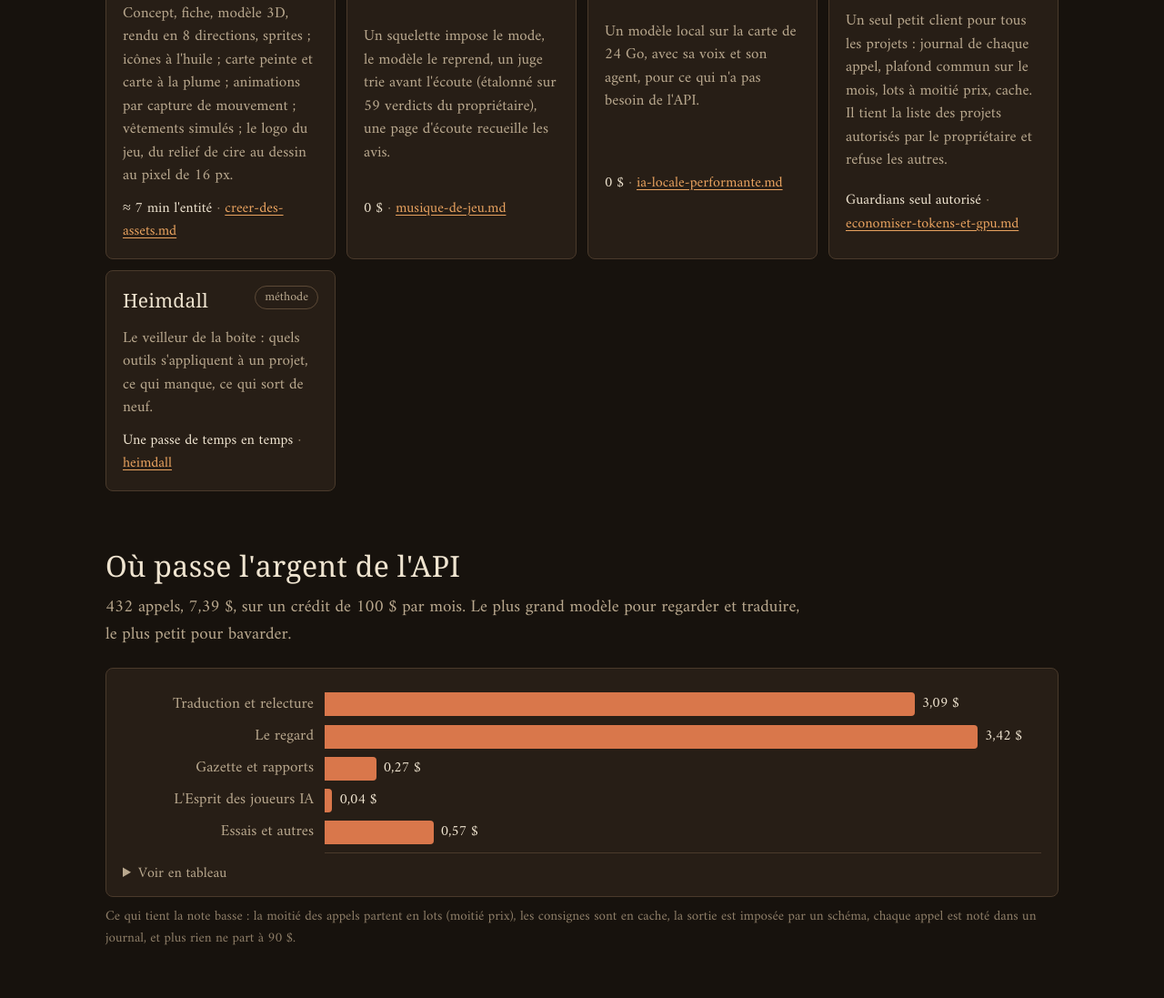
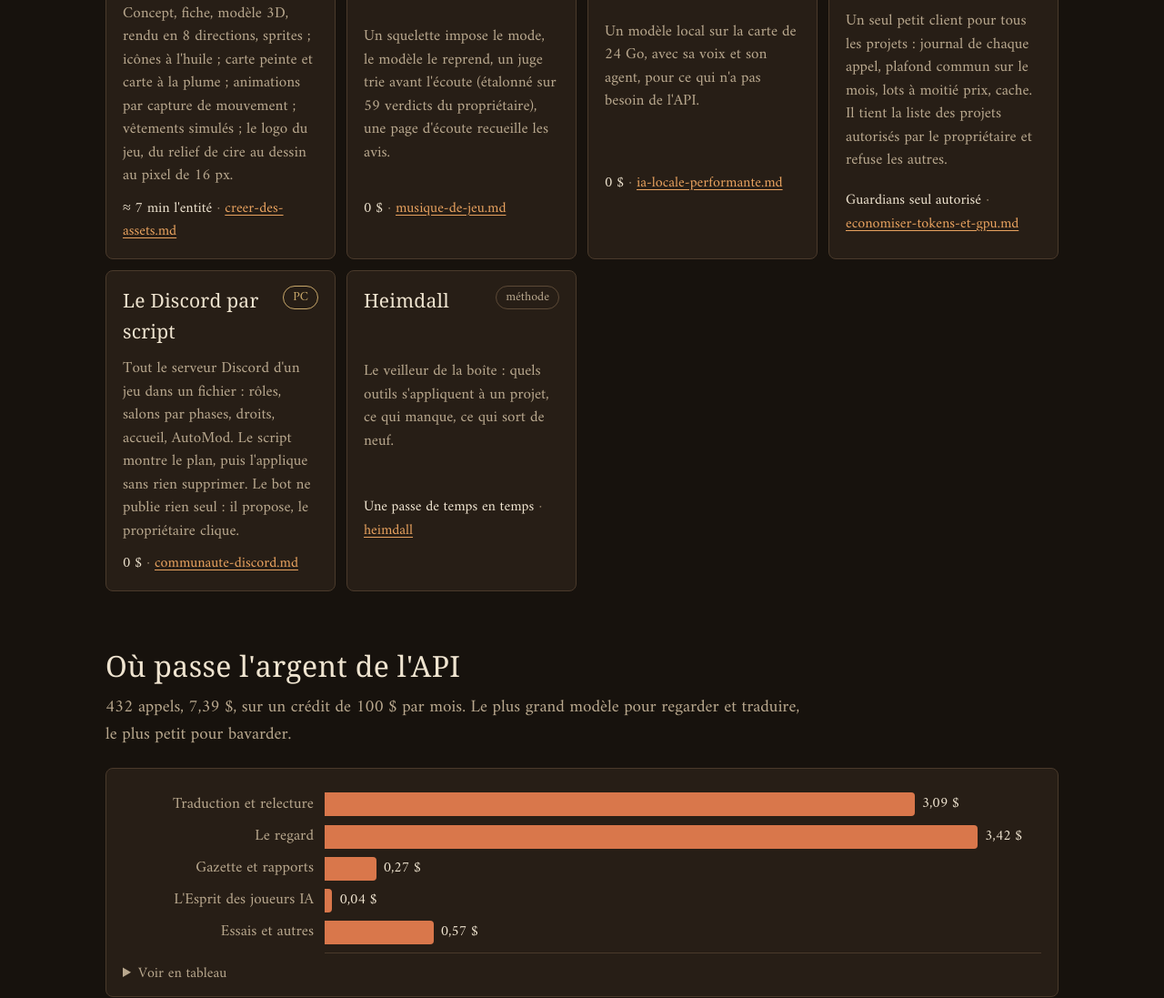
Before and after one commit to Alpharid/ACH, a website: page web/methode/index.html in a window 1280 px wide. Shown: the part 4199-5296 px from the top of the page at 91% size. Drawn offline with Linux system fonts and the light colour scheme; a web font is replaced by a local one.

Commit message:
Vitrine de la méthode : le Discord par script (Super_Toolbox scripts/discord/)
Co-Authored-By: Claude Opus 5.5 <noreply@anthropic.com>

```diff
--- a/web/methode/index.html
+++ b/web/methode/index.html
@@ -293,6 +293,9 @@ footer{margin-top:64px;padding-top:20px;border-top:1px solid var(--trait);color:
     <div class="carte outil"><h3>Le client de l'API</h3><span class="tag api">API</span>
       <p>Un seul petit client pour tous les projets : journal de chaque appel, plafond commun sur le mois, lots à moitié prix, cache. Il tient la liste des projets autorisés par le propriétaire et refuse les autres.</p>
       <div class="cout">Guardians seul autorisé <em>· <a href="https://github.com/Alpharid/Super_Toolbox/blob/main/guides/economiser-tokens-et-gpu.md">economiser-tokens-et-gpu.md</a></em></div></div>
+    <div class="carte outil"><h3>Le Discord par script</h3><span class="tag local">PC</span>
+      <p>Tout le serveur Discord d'un jeu dans un fichier : rôles, salons par phases, droits, accueil, AutoMod. Le script montre le plan, puis l'applique sans rien supprimer. Le bot ne publie rien seul : il propose, le propriétaire clique.</p>
+      <div class="cout">0 $ <em>· <a href="https://github.com/Alpharid/Super_Toolbox/blob/main/guides/communaute-discord.md">communaute-discord.md</a></em></div></div>
     <div class="carte outil"><h3>Heimdall</h3><span class="tag">méthode</span>
       <p>Le veilleur de la boîte : quels outils s'appliquent à un projet, ce qui manque, ce qui sort de neuf.</p>
       <div class="cout">Une passe de temps en temps <em>· <a href="https://github.com/Alpharid/Super_Toolbox/blob/main/heimdall/README.md">heimdall</a></em></div></div>
```
